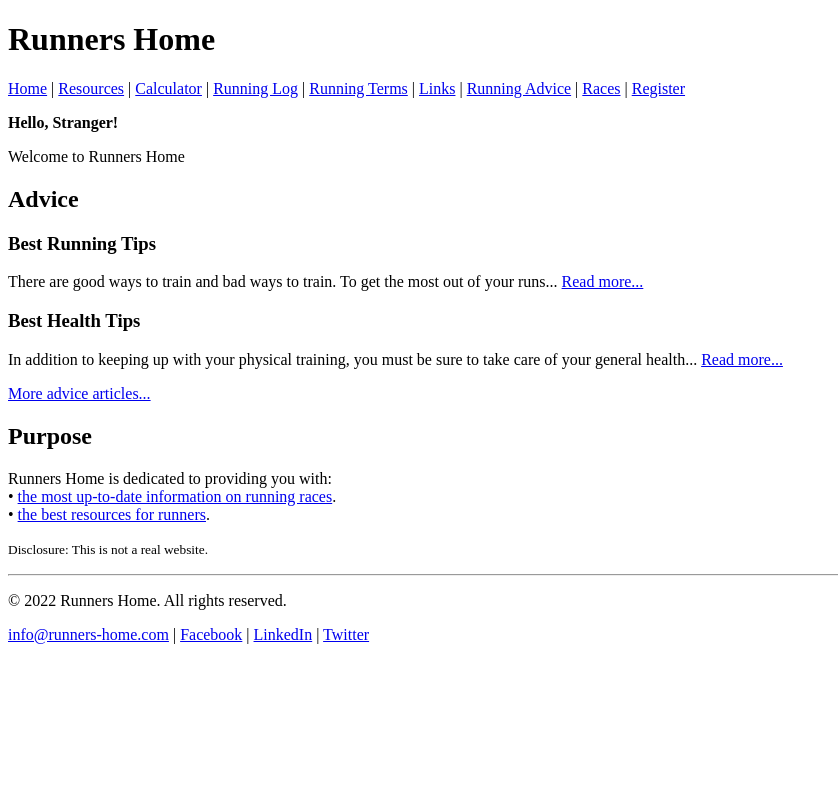
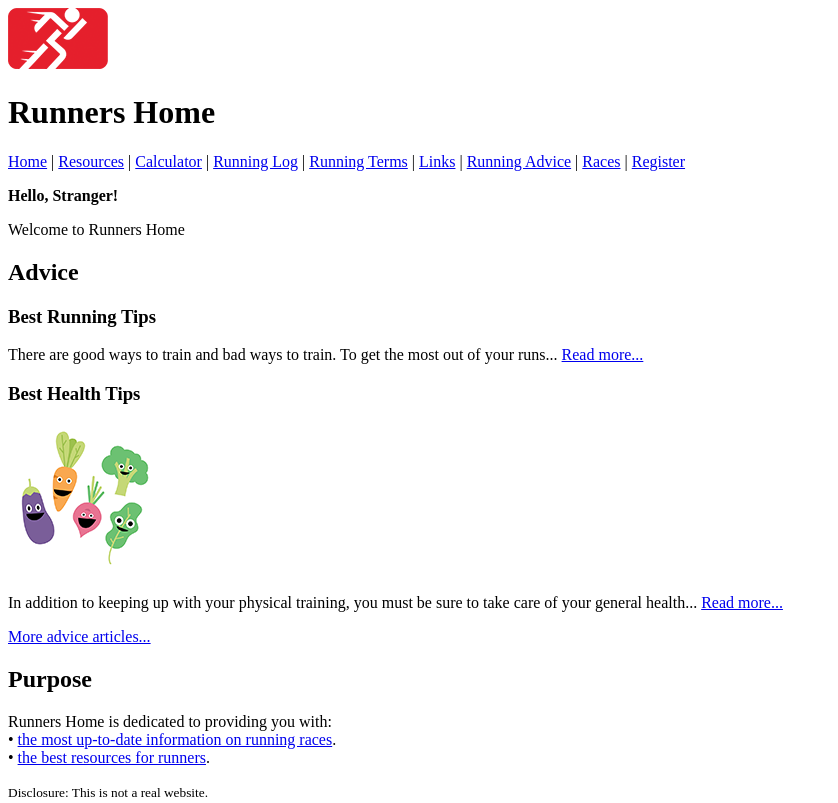
Before and after one commit to tlg-24-05-visa-sde-1/cw-images-exercises, a plain HTML site: page index.html in a window 1280 px wide. Shown: the top 803 px of the page, without its empty margins (0-838 px from the left). Drawn offline with Linux system fonts and the light colour scheme.

Commit message:
initial commit - second branch

```diff
--- a/index.html
+++ b/index.html
@@ -4,28 +4,11 @@
   <meta charset="UTF-8">
   <meta name="viewport" content="width=device-width, initial-scale=1">
   <title>Runners Home</title>
-
-<!--[if gte mso 9]><xml>
-<mso:CustomDocumentProperties>
-<mso:xd_Signature msdt:dt="string"></mso:xd_Signature>
-<mso:display_urn_x003a_schemas-microsoft-com_x003a_office_x003a_office_x0023_Editor msdt:dt="string">Nelly Sugu</mso:display_urn_x003a_schemas-microsoft-com_x003a_office_x003a_office_x0023_Editor>
-<mso:Order msdt:dt="string">30700.0000000000</mso:Order>
-<mso:xd_ProgID msdt:dt="string"></mso:xd_ProgID>
-<mso:_ExtendedDescription msdt:dt="string"></mso:_ExtendedDescription>
-<mso:display_urn_x003a_schemas-microsoft-com_x003a_office_x003a_office_x0023_Author msdt:dt="string">Nelly Sugu</mso:display_urn_x003a_schemas-microsoft-com_x003a_office_x003a_office_x0023_Author>
-<mso:ComplianceAssetId msdt:dt="string"></mso:ComplianceAssetId>
-<mso:TemplateUrl msdt:dt="string"></mso:TemplateUrl>
-<mso:ContentTypeId msdt:dt="string">0x010100AA0634B7ABA03742938723E811511BB1</mso:ContentTypeId>
-<mso:TriggerFlowInfo msdt:dt="string"></mso:TriggerFlowInfo>
-<mso:_SourceUrl msdt:dt="string"></mso:_SourceUrl>
-<mso:_SharedFileIndex msdt:dt="string"></mso:_SharedFileIndex>
-<mso:TaxCatchAll msdt:dt="string"></mso:TaxCatchAll>
-<mso:MediaServiceImageTags msdt:dt="string"></mso:MediaServiceImageTags>
-<mso:lcf76f155ced4ddcb4097134ff3c332f msdt:dt="string"></mso:lcf76f155ced4ddcb4097134ff3c332f>
-</mso:CustomDocumentProperties>
-</xml><![endif]-->
 </head>
 <body>
+  <a href="index.html">
+    <img src="images/runners-home.png" alt="Runners Home">
+  </a>
 <h1>Runners Home</h1>
 <div>
   <a href="index.html">Home</a> |
@@ -47,6 +30,9 @@
   <a href="advice/running-tips.html">Read more...</a>
 </p>
 <h3>Best Health Tips</h3>
+<a href="advice/health-tips.html">
+  <img src="images/tips-health.png" alt="Health Tips">
+</a>
 <p>In addition to keeping up with your physical training, you
   must be sure to take care of your general health...
   <a href="advice/health-tips.html">Read more...</a>
@@ -63,10 +49,13 @@
 <hr>
 <p>&copy; 2022 Runners Home. All rights reserved.</p>
 <div>
-  <a href="mailto:info@runners-home.com">info@runners-home.com</a> |
-  <a href="https://www.facebook.com/webucator">Facebook</a> |
-  <a href="https://www.linkedin.com/companies/webucator">LinkedIn</a> |
-  <a href="https://twitter.com/webucator">Twitter</a>
+  <a href="mailto:info@runners-home.com">info@runners-home.com</a>
+  <a href="https://www.facebook.com/webucator">
+    <img src="images/facebook-icon.png" alt="Facebook Icon"></a>
+  <a href="https://www.linkedin.com/companies/webucator">
+    <img src="images/linkedin-icon.png" alt="LinkedIn Icon"></a>
+  <a href="https://twitter.com/webucator">
+    <img src="images/twitter-icon.png" alt="Twitter Icon"></a>
 </div>
 </body>
 </html>
```
Also changed, not shown: images/facebook-icon.png (added), images/linkedin-icon.png (added), images/runners-home.png (added), images/tips-health.png (added), images/tips-running.png (added), images/twitter-icon.png (added).
